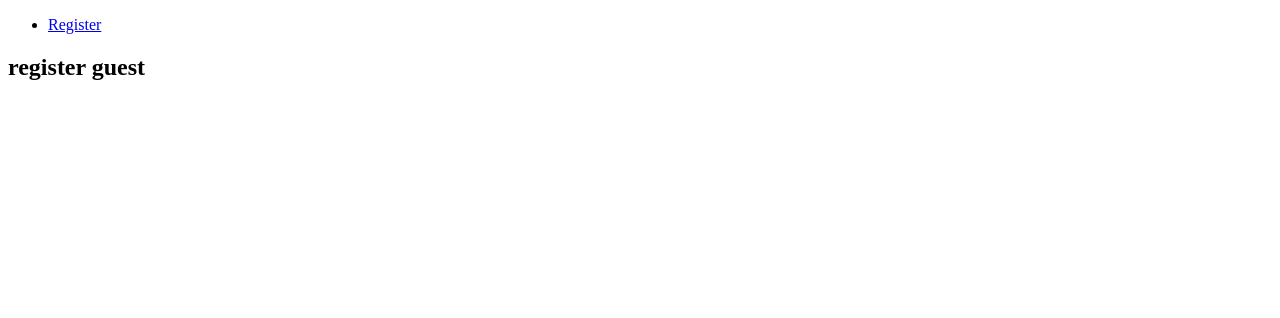
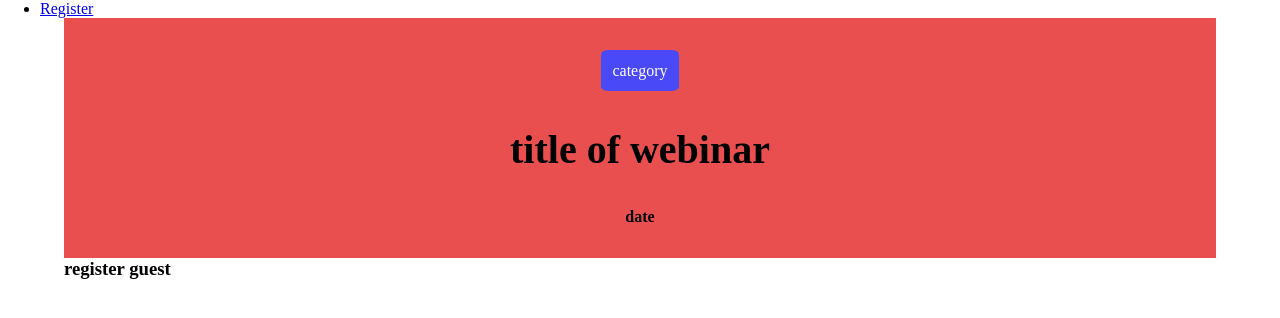
Before and after one commit to Heckiz/event-page-challenge, a React (Vite) app: page /register in a window 1280 px wide. Shown: the top 318 px of the page. Built offline with nearby package versions, Linux system fonts and the light colour scheme.

Commit message:
styles added to the header by implementing sass

```diff
--- a/index.html
+++ b/index.html
@@ -4,10 +4,10 @@
     <meta charset="UTF-8" />
     <link rel="icon" type="image/svg+xml" href="/src/favicon.svg" />
     <meta name="viewport" content="width=device-width, initial-scale=1.0" />
-    <title>Vite App</title>
+    <title>Challenge App</title>
   </head>
   <body>
     <div id="root"></div>
-    <script type="module" src="/src/main.tsx"></script>
+    <script type="module" src="/src/index.tsx"></script>
   </body>
 </html>
--- a/package.json
+++ b/package.json
@@ -15,6 +15,7 @@
     "@types/react": "^17.0.33",
     "@types/react-dom": "^17.0.10",
     "@vitejs/plugin-react": "^1.0.7",
+    "sass": "^1.45.0",
     "typescript": "^4.4.4",
     "vite": "^2.7.0"
   }
--- a/src/App.tsx
+++ b/src/App.tsx
@@ -9,10 +9,14 @@ const App: FC = () => {
     <Router>
       <Navbar/>
 
-      <Routes>
-      <Route path="/register" element={<RegisterGuest/>}/>
-      <Route path="*" element={<NotFound/>}/>
-      </Routes>
+        <article className='container'>
+        <Routes>
+
+        <Route path="/register" element={<RegisterGuest/>}/>
+        <Route path="*" element={<NotFound/>}/>
+        </Routes>
+
+        </article>
     </Router>
   )
 }
--- a/src/main.tsx
+++ b/src/index.tsx
@@ -1,5 +1,6 @@
 import React from 'react'
 import ReactDOM from 'react-dom'
+import './styles.scss'
 import App from './App'
 
 ReactDOM.render(
--- a/src/pages/RegiterGuest/index.tsx
+++ b/src/pages/RegiterGuest/index.tsx
@@ -1,11 +1,16 @@
-import React, { FC } from 'react'
-
+import { FC } from 'react'
+import style from './styles.module.scss'
 const RegisterGuest: FC = () => {
-    return (
+    return <>
+        <header className={style.header}>
+            <p className={style.category}>category</p>
+            <h1 className={style.title}>title of webinar</h1>
+            <h4>date </h4>
+        </header>
         <section>
             <h1>register guest</h1>
         </section>
-    )
+    </>
 }
 
 export default RegisterGuest
--- /dev/null
+++ b/src/pages/RegiterGuest/styles.module.scss
@@ -0,0 +1,24 @@
+@import '../../styles.scss';
+
+.header{
+    background-color:  rgb(233, 79, 79);
+    height: 30vh;
+    display: flex;
+    flex-direction: column;
+    align-items: center;
+    justify-content: center;
+
+
+    .category{
+        background-color: rgb(73, 73, 247);
+        width: max-content;
+        padding: 1%;
+        border-radius: 10%;
+        color: white;
+    }
+
+    .title{
+        font-size: 40px;
+        margin: 3%;
+    }
+}
--- /dev/null
+++ b/src/styles.scss
@@ -0,0 +1,31 @@
+*{
+    margin: 0;
+    box-sizing: border-box;
+}
+
+
+@mixin tablet {
+    @media only screen and (min-width: 768px) {
+      @content;
+    }
+  }
+
+  @mixin desktop {
+    @media only screen and (min-width: 992px) {
+      @content;
+    }
+  }
+
+  @mixin large {
+    @media only screen and (min-width: 1200px) {
+      @content;
+    }
+  }
+
+  .container{
+    @include desktop {
+        margin-right: 5vw;
+        margin-left: 5vw;
+      }
+
+}
```
Also changed, not shown: 1 other file (tests, documents, lock files or other folders).
